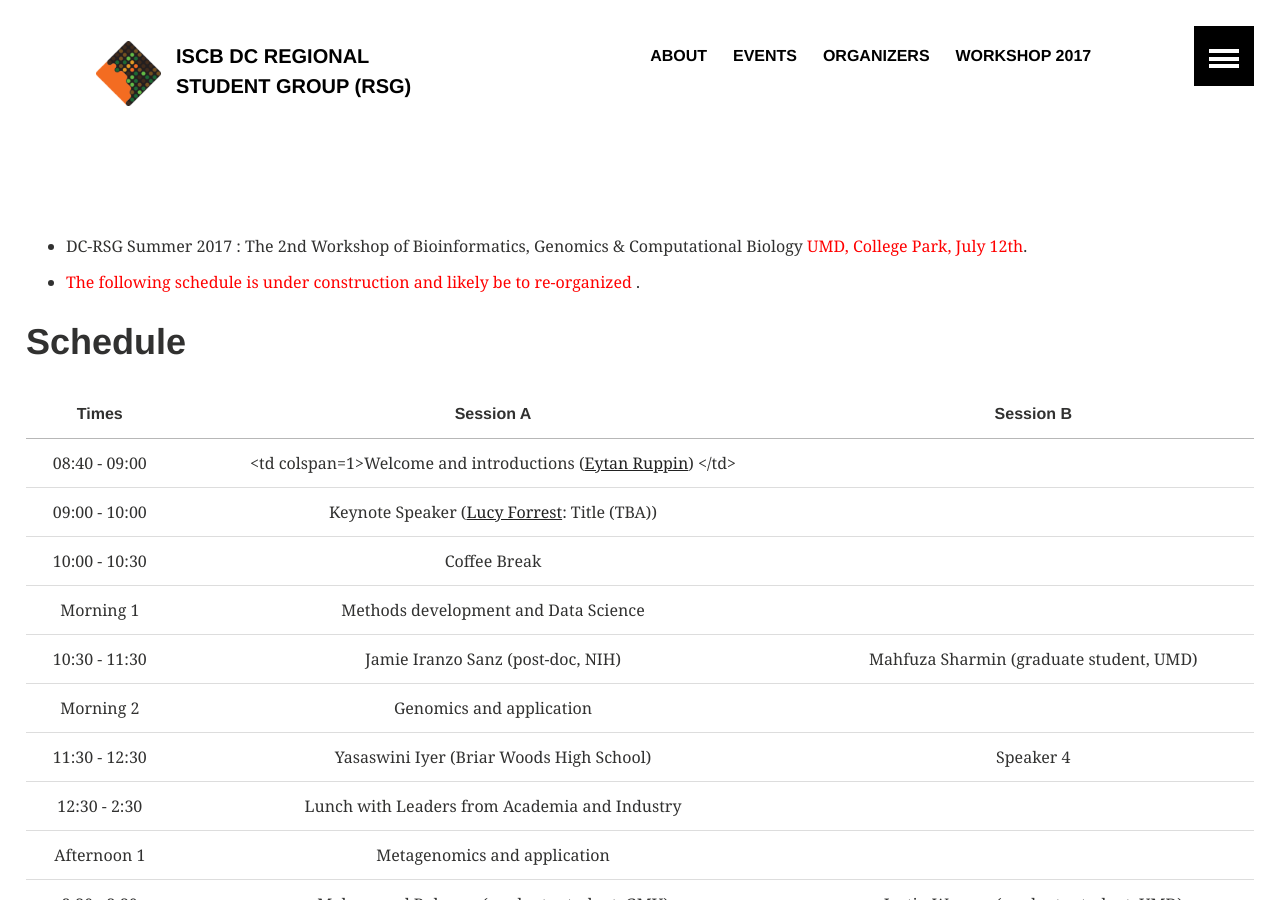
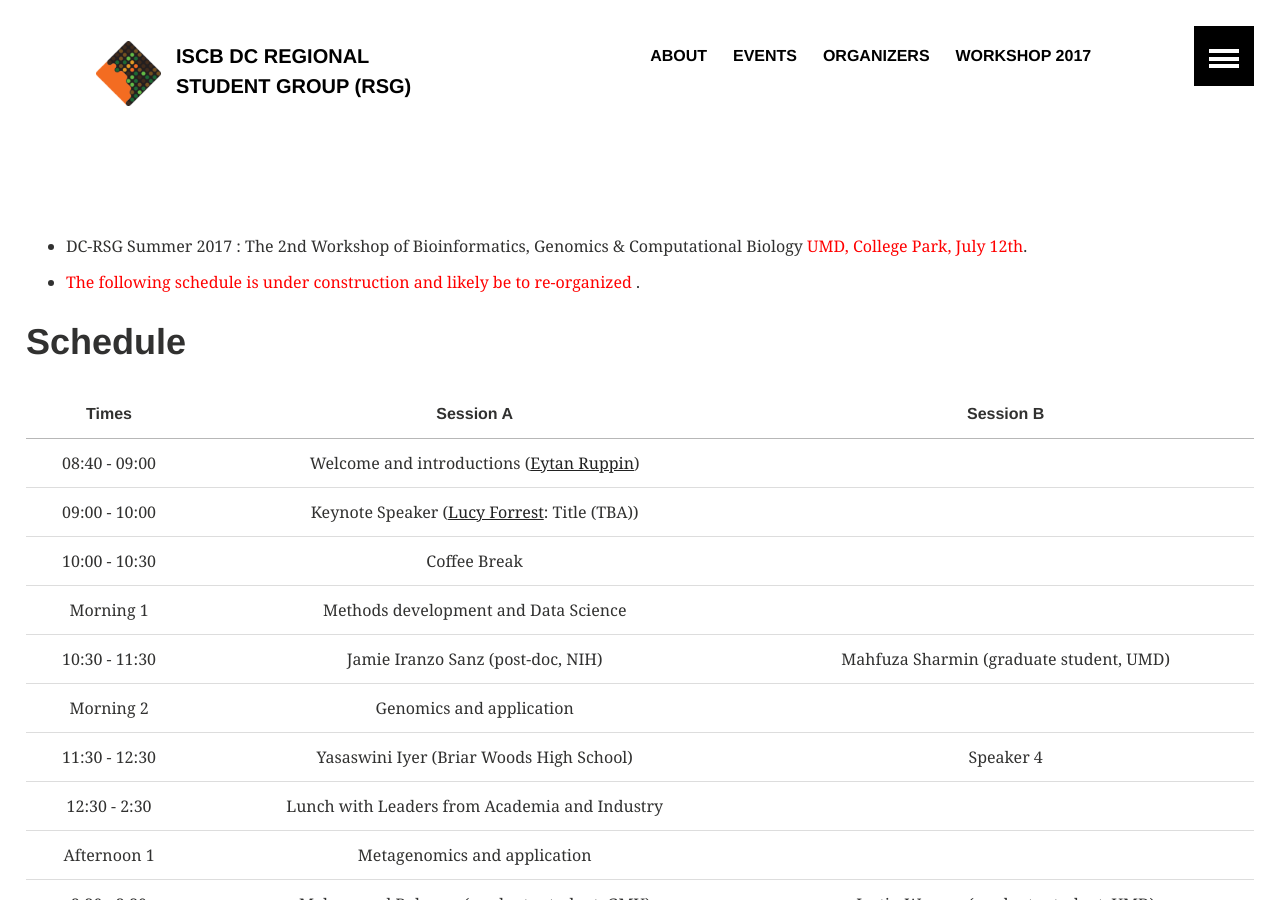
Before and after one commit to iscb-dc-rsg/iscb-dc-rsg.github.io, a Jekyll site: the page built from _pages/workshop2017.md, in a window 1280 px wide and 900 px high. Built offline with Jekyll 4.4.1, drawn with Linux system fonts in a browser that asks for light colours; our own code applies the rules of GitHub Pages for plain Markdown files; some of the changed lines change nothing that is shown.

Commit message:
Update workshop2017.md

```diff
--- a/_pages/workshop2017.md
+++ b/_pages/workshop2017.md
@@ -17,7 +17,7 @@ output: html_document
 
 | Times         | Session A     | Session B  |
 |:-------------:|:-------------:|:----------:|
-| 08:40 - 09:00 | <td colspan=1>Welcome and introductions ([Eytan Ruppin](https://sites.umiacs.umd.edu/ruppinlab/)) </td> |
+| 08:40 - 09:00 | Welcome and introductions ([Eytan Ruppin](https://sites.umiacs.umd.edu/ruppinlab/)) |
 | 09:00 - 10:00 | Keynote Speaker ([Lucy Forrest](https://neuroscience.nih.gov/forrest/Home.aspx): Title (TBA))|
 | 10:00 - 10:30 | Coffee Break |
 | Morning 1 | Methods development and Data Science
```
